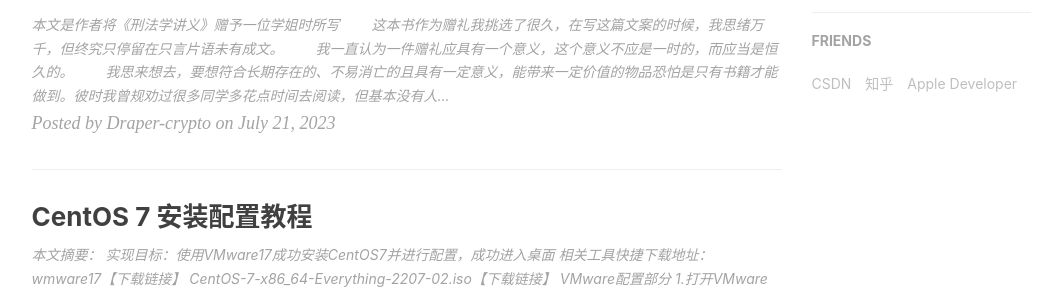
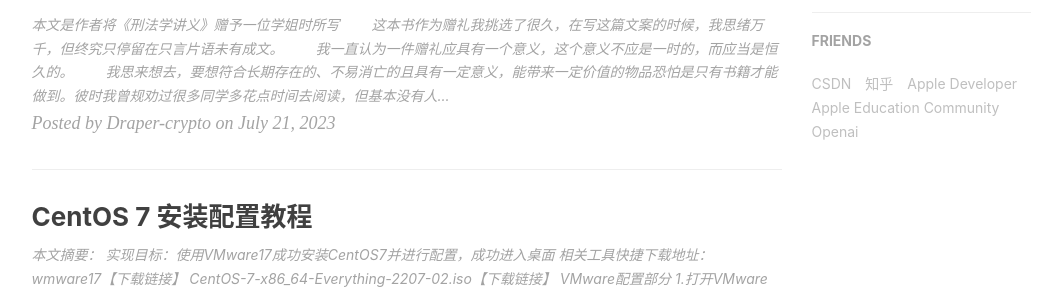
Before and after one commit to Draper-crypto/Draper-crypto.github.io, a Jekyll site: the page built from index.html, in a window 1280 px wide and 900 px high, scrolled down 894 px. Shown: the part 161-453 px from the top of the window, without its empty margins (136-1183 px from the left). Built offline with Jekyll 4.4.1, drawn with Linux system fonts in a browser that asks for light colours; nearby versions of some CDN libraries; the list of posts is cut into pages by our own code; comment, search, counter and statistics services are not loaded; some of the changed lines change nothing that is shown.

Commit message:
Update _config.yml

```diff
--- a/_config.yml
+++ b/_config.yml
@@ -1,4 +1,11 @@
-# Site settings
+# 站点设置 (Site settings):
+# title: 网站的标题。
+# SEOTitle: 用于搜索引擎优化的标题。
+# header-img: 网站页眉的背景图片。
+# email: 联系邮箱。
+# description: 网站描述。
+# keyword: 关键词，可能用于SEO。
+# url & baseurl: 定义网站的URL。
 title: Draper-crypto Blog
 SEOTitle: Draper-crypto的博客 | Draper-crypto Blog
 header-img: img/post-bg-index.jpg
@@ -8,10 +15,11 @@
 url: "https://draper-crypto.github.io/"          # your host, for absolute URL
 baseurl: "" # for example, '/blog' if your blog hosted on 'host/blog'
 
-# Publish posts or collection documents with a future date.
+# 帖子设置 (Publish posts or collection documents with a future date.):
+# future: 是否允许发布带有未来日期的帖子或集合文档。
 future: true
 
-# SNS settings
+# 社交网络设置 (SNS settings):
 RSS: false
 zhihu_username:     draper-crypto
 github_username:    Draper-crypto
@@ -20,8 +28,12 @@
 # facebook_username:  huxpro
 # linkedin_username:  firstname-lastname-idxxxx
 
-# Build settings
-# from 2016, 'pygments' is unsupported on GitHub Pages. Use 'rouge' for highlighting instead.
+# 构建设置 (Build settings):
+# highlighter: 代码高亮工具。
+# permalink: URL结构。
+# paginate: 每页显示的帖子数量。
+# exclude: 要从构建过程中排除的文件或目录列表。
+# anchorjs: 是否使用自定义锚点。
 highlighter: rouge
 permalink: pretty
 paginate: 10
@@ -34,17 +46,23 @@
     "README.md",
     "README.zh.md",
   ]
-anchorjs: true # if you want to customize anchor. check out line:181 of `post.html`
+anchorjs: true
+# 如果你想自定义锚。查看' post.html '的第181行
+
 # If you have timezone issue (e.g. #68) in China, uncomment to use this:
+# 如果您在中国有时区问题(例如#68)，取消注释以使用此:
 #timezone: CN
 
-# Gems
-# from PR#40, to support local preview for Jekyll 3.0
-# make sure you have this gem installed
+# 插件设置 (Gems):
+# plugins: 使用的Jekyll插件列表。
+# 从PR#40开始，支持Jekyll 3.0的本地预览
+# 确保您已经安装了这个gem
 # `$ gem install jekyll-paginate`
 plugins: [jekyll-paginate]
 
-# Markdown settings
+# Markdown设置 (Markdown settings):
+# markdown: 使用的Markdown解析器。
+# kramdown: kramdown的特定设置。
 # replace redcarpet to kramdown,
 # although redcarpet can auto highlight code, the lack of header-id make the catalog impossible, so I switch to kramdown
 # document: http://jekyllrb.com/docs/configuration/#kramdown
@@ -58,38 +76,48 @@
       line_numbers: true
       start_line: 1
 
-# Netease settings
+# Netease设置 (Netease settings):
+# netease_comment: 是否启用Netease评论功能。
 netease_comment: false
 
-# Analytics settings
-# Google Analytics
-ga_track_id: "G-K5QBTBL036" # Format: UA-xxxxxx-xx
-ga_domain: auto # 默认的是 auto, 这里我是自定义了的域名，你如果没有自己的域名，需要改成auto
+# 分析设置 (Analytics settings):
+# Google Analytics的追踪ID和域设置。
+# ga_track_id: "G-K5QBTBL036" # Format: UA-xxxxxx-xx
+# ga_domain: auto # 默认的是 auto, 这里我是自定义了的域名，你如果没有自己的域名，需要改成auto
 
-# Sidebar settings
+# 侧边栏设置 (Sidebar settings):
+# sidebar: 是否使用侧边栏。
+# sidebar-about-description: 侧边栏的简介。
+# sidebar-avatar: 侧边栏的头像URL。
 sidebar: true # whether or not using Sidebar.
 sidebar-about-description: "求知若渴，虚怀若愚<br>Stay hungry，stay foolish."
 sidebar-avatar: https://www.draper-crypto.top/img/about.jpg # use absolute URL, seeing it's used in both `/` and `/about/`
 
-# Featured Tags
+# 特色标签设置 (Featured Tags):
+# featured-tags: 是否使用特色标签。
+# featured-condition-size: 标签被视为特色的条件（基于其大小）。
 featured-tags: true # whether or not using Feature-Tags
 featured-condition-size: 1 # A tag will be featured if the size of it is more than this condition value
 
-# Progressive Web Apps
+# 渐进式网络应用设置 (Progressive Web Apps):
+# chrome-tab-theme-color: Chrome选项卡的主题颜色。
+# service-worker: 是否使用service worker。
 chrome-tab-theme-color: "#000000"
 service-worker: true
 
-# MathJax rendering for layout:page (e.g. post preview)
+# 数学渲染设置 (MathJax rendering for layout:page):
+# page-mathjax: 是否在页面布局中使用MathJax渲染。
 page-mathjax: false
 
-# Friends
+# 朋友链接 (Friends):
+# friends: 一个友情链接列表，其中每个链接包括标题和href。
 friends:
   [
     { title: "CSDN", href: "https://blog.csdn.net" },
     { title: "知乎", href: "https://www.zhihu.com/" },
     { title: "Apple Developer", href: "https://developer.apple.com/" },
-    # { title: "Sherry Woo", href: "https://sherrywoo.me/" },
-    # { title: "SmdCn", href: "http://blog.smdcn.net" },
+    { title: "Apple Education Community", href: "https://education.apple.com/" },
+    { title: "Openai", href: "https://openai.com/" },
     # { title: "JiyinYiyong", href: "http://tiye.me/" },
     # { title: "DHong Say", href: "http://dhong.co" },
     # { title: "尹峰以为", href: "http://ingf.github.io/" },
```
